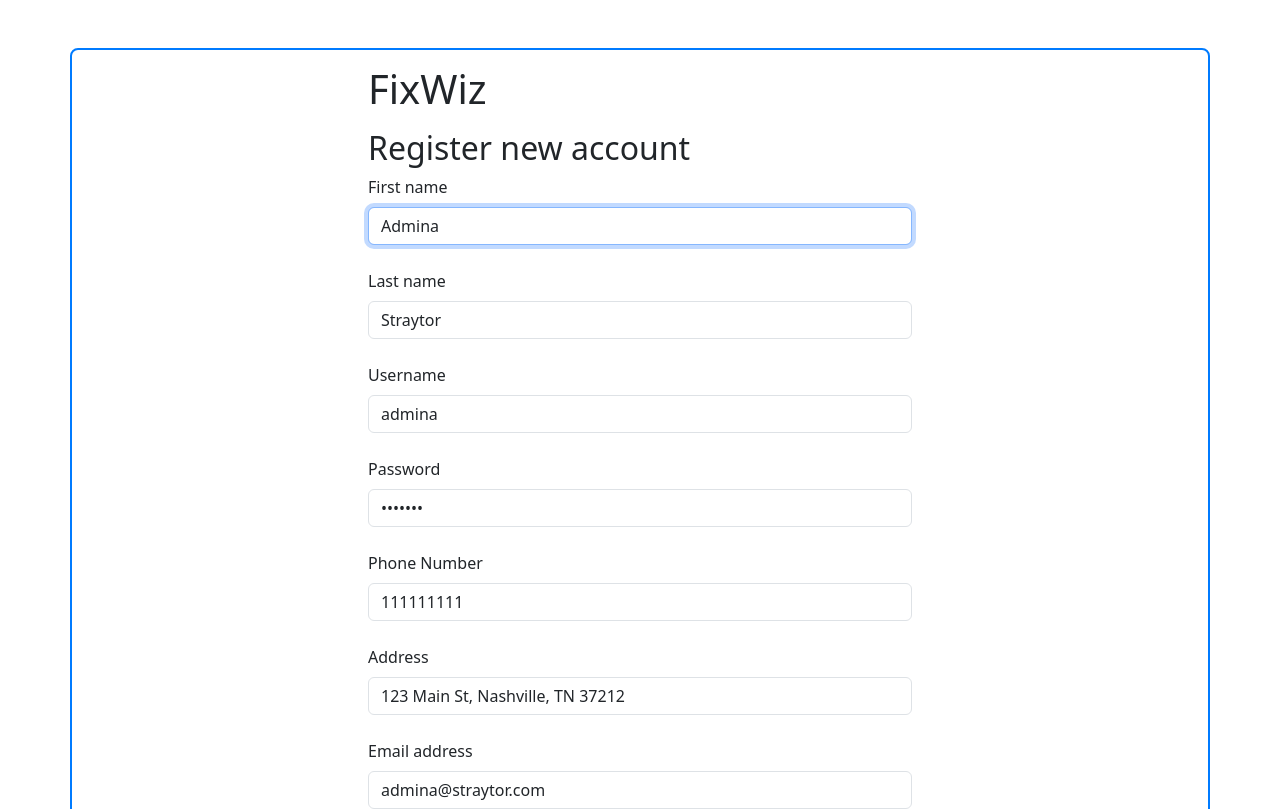
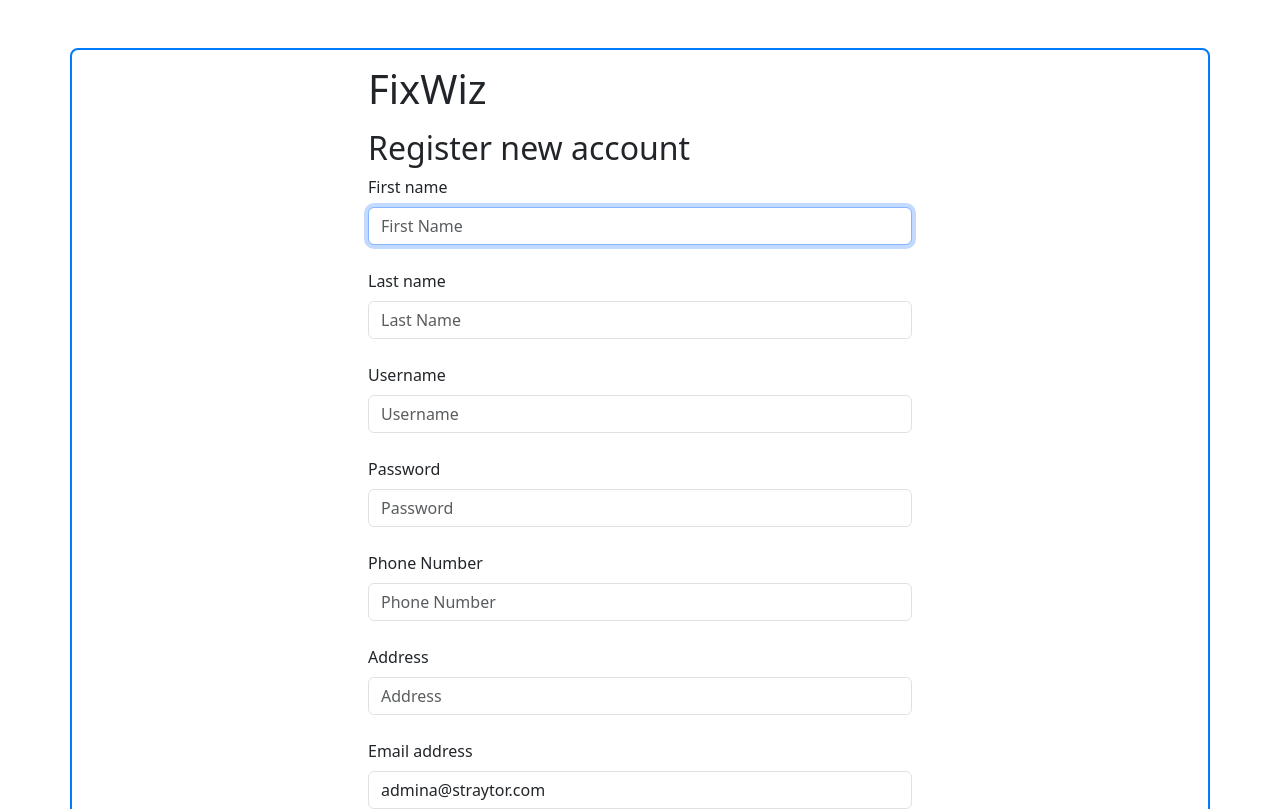
Before and after one commit to nicholas-davison/FixWiz-Client, a React (Vite) app: page /register in a window 1280 px wide. Shown: the top 809 px of the page. Built offline with nearby package versions, Linux system fonts and the light colour scheme.

Commit message:
changed place holders in login and register forms

```diff
--- a/src/pages/Login.jsx
+++ b/src/pages/Login.jsx
@@ -4,8 +4,8 @@ import { Form, Button, Container, Row, Col, Modal } from "react-bootstrap"
 import "./intro.css"
 
 export const Login = () => {
-    const [username, setUsername] = useState("kevin")
-    const [password, setPassword] = useState("Admin8*")
+    const [username, setUsername] = useState("")
+    const [password, setPassword] = useState("")
     const [showModal, setShowModal] = useState(false)
     const navigate = useNavigate()
 
--- a/src/pages/Register.jsx
+++ b/src/pages/Register.jsx
@@ -5,12 +5,12 @@ import "./intro.css"
 
 export const Register = () => {
     const [email, setEmail] = useState("admina@straytor.com")
-    const [password, setPassword] = useState("Admin8*")
-    const [firstName, setFirstName] = useState("Admina")
-    const [lastName, setLastName] = useState("Straytor")
-    const [username, setUsername] = useState("admina")
-    const [phoneNumber, setPhoneNumber] = useState("111111111")
-    const [address, setAddress] = useState("123 Main St, Nashville, TN 37212")
+    const [password, setPassword] = useState("")
+    const [firstName, setFirstName] = useState("")
+    const [lastName, setLastName] = useState("")
+    const [username, setUsername] = useState("")
+    const [phoneNumber, setPhoneNumber] = useState("")
+    const [address, setAddress] = useState("")
     const [isContractor, setIsContractor] = useState(false)
     const [showModal, setShowModal] = useState(false)
     const navigate = useNavigate()
@@ -71,7 +71,7 @@ export const Register = () => {
                                 id="firstName"
                                 value={firstName}
                                 onChange={evt => setFirstName(evt.target.value)}
-                                placeholder=""
+                                placeholder="First Name"
                                 required
                                 autoFocus
                             />
@@ -83,7 +83,7 @@ export const Register = () => {
                                 id="lastName"
                                 value={lastName}
                                 onChange={evt => setLastName(evt.target.value)}
-                                placeholder=""
+                                placeholder="Last Name"
                                 required
                             />
                         </Form.Group>
@@ -94,7 +94,7 @@ export const Register = () => {
                                 id="username"
                                 value={username}
                                 onChange={evt => setUsername(evt.target.value)}
-                                placeholder=""
+                                placeholder="Username"
                                 required
                             />
                         </Form.Group>
@@ -116,7 +116,7 @@ export const Register = () => {
                                 id="phoneNumber"
                                 value={phoneNumber}
                                 onChange={evt => setPhoneNumber(evt.target.value)}
-                                placeholder=""
+                                placeholder="Phone Number"
                                 required
                             />
                         </Form.Group>
@@ -127,7 +127,7 @@ export const Register = () => {
                                 id="address"
                                 value={address}
                                 onChange={evt => setAddress(evt.target.value)}
-                                placeholder=""
+                                placeholder="Address"
                                 required
                             />
                         </Form.Group>
```
